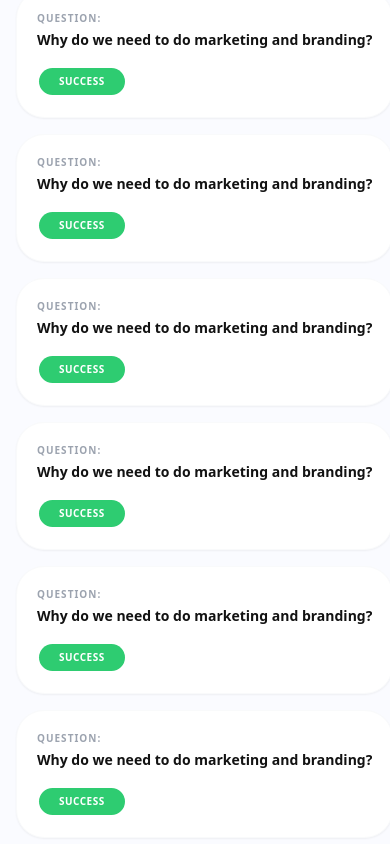
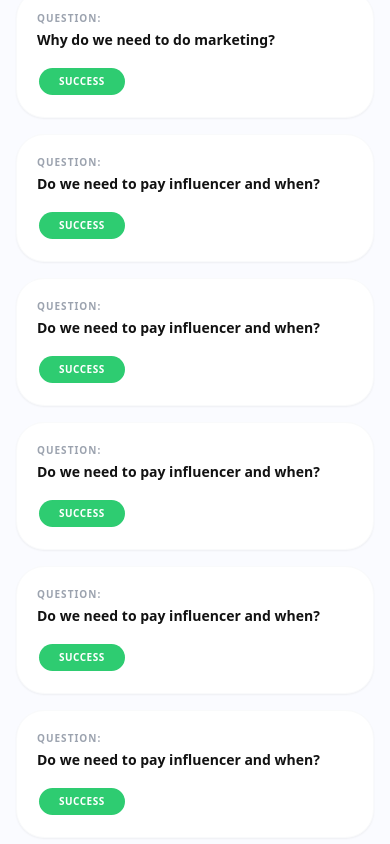
Before and after one commit to Liliang10/Web-AnggaCBT, a website: page raportDetailPassed.html in a window 390 px wide. Shown: the part 480-1324 px from the top of the page. Drawn offline with nearby package versions, Linux system fonts and the light colour scheme.

Commit message:
Update raportDetailPassed.html

```diff
--- a/raportDetailPassed.html
+++ b/raportDetailPassed.html
@@ -150,23 +150,89 @@
                 </div>
 
                 <div class="grid gap-4 mb-10">
-                    <template x-for="i in 6">
                     <div class="bg-white p-5 md:p-6 rounded-[28px] border border-gray-50 flex flex-col sm:flex-row sm:justify-between sm:items-center gap-4 shadow-sm hover:shadow-md transition-all">
                         <div class="min-w-0">
                             <p class="text-[10px] font-bold text-gray-400 uppercase tracking-widest mb-1">Question:</p>
-                                <p class="text-sm md:text-base font-bold text-[#121212] truncate sm:whitespace-normal">Why do we need to do marketing and branding?</p>
+                            <p class="text-sm md:text-base font-bold text-[#121212] truncate sm:whitespace-normal">Why do we need to do marketing?</p>
                         </div>
                         <div class="flex-shrink-0 self-start sm:self-center">
-                                <div class="border-[#2ECC71] p-0.5 rounded-full">
+                            <div class="p-0.5 rounded-full">
                                 <div class="bg-[#2ECC71] text-white px-5 py-1.5 rounded-full text-[10px] font-bold uppercase tracking-wider">
                                     Success
                                 </div>
                             </div>
                         </div>
                     </div>
-                    </template>
+
+                    <div class="bg-white p-5 md:p-6 rounded-[28px] border border-gray-50 flex flex-col sm:flex-row sm:justify-between sm:items-center gap-4 shadow-sm hover:shadow-md transition-all">
+                        <div class="min-w-0">
+                            <p class="text-[10px] font-bold text-gray-400 uppercase tracking-widest mb-1">Question:</p>
+                            <p class="text-sm md:text-base font-bold text-[#121212] truncate sm:whitespace-normal">Do we need to pay influencer and when?</p>
+                        </div>
+                        <div class="flex-shrink-0 self-start sm:self-center">
+                            <div class="p-0.5 rounded-full">
+                                <div class="bg-[#2ECC71] text-white px-5 py-1.5 rounded-full text-[10px] font-bold uppercase tracking-wider">
+                                    Success
+                                </div>
+                            </div>
+                        </div>
                     </div>
 
+                    <div class="bg-white p-5 md:p-6 rounded-[28px] border border-gray-50 flex flex-col sm:flex-row sm:justify-between sm:items-center gap-4 shadow-sm hover:shadow-md transition-all">
+                        <div class="min-w-0">
+                            <p class="text-[10px] font-bold text-gray-400 uppercase tracking-widest mb-1">Question:</p>
+                            <p class="text-sm md:text-base font-bold text-[#121212] truncate sm:whitespace-normal">Do we need to pay influencer and when?</p>
+                        </div>
+                        <div class="flex-shrink-0 self-start sm:self-center">
+                            <div class="p-0.5 rounded-full">
+                                <div class="bg-[#2ECC71] text-white px-5 py-1.5 rounded-full text-[10px] font-bold uppercase tracking-wider">
+                                    Success
+                                </div>
+                            </div>
+                        </div>
+                    </div>
+
+                    <div class="bg-white p-5 md:p-6 rounded-[28px] border border-gray-50 flex flex-col sm:flex-row sm:justify-between sm:items-center gap-4 shadow-sm hover:shadow-md transition-all">
+                        <div class="min-w-0">
+                            <p class="text-[10px] font-bold text-gray-400 uppercase tracking-widest mb-1">Question:</p>
+                            <p class="text-sm md:text-base font-bold text-[#121212] truncate sm:whitespace-normal">Do we need to pay influencer and when?</p>
+                        </div>
+                        <div class="flex-shrink-0 self-start sm:self-center">
+                            <div class="p-0.5 rounded-full">
+                                <div class="bg-[#2ECC71] text-white px-5 py-1.5 rounded-full text-[10px] font-bold uppercase tracking-wider">
+                                    Success
+                                </div>
+                            </div>
+                        </div>
+                    </div>
+
+                    <div class="bg-white p-5 md:p-6 rounded-[28px] border border-gray-50 flex flex-col sm:flex-row sm:justify-between sm:items-center gap-4 shadow-sm hover:shadow-md transition-all">
+                        <div class="min-w-0">
+                            <p class="text-[10px] font-bold text-gray-400 uppercase tracking-widest mb-1">Question:</p>
+                            <p class="text-sm md:text-base font-bold text-[#121212] truncate sm:whitespace-normal">Do we need to pay influencer and when?</p>
+                        </div>
+                        <div class="flex-shrink-0 self-start sm:self-center">
+                            <div class="p-0.5 rounded-full">
+                                <div class="bg-[#2ECC71] text-white px-5 py-1.5 rounded-full text-[10px] font-bold uppercase tracking-wider">
+                                    Success
+                                </div>
+                            </div>
+                        </div>
+                    </div>
+
+                    <div class="bg-white p-5 md:p-6 rounded-[28px] border border-gray-50 flex flex-col sm:flex-row sm:justify-between sm:items-center gap-4 shadow-sm hover:shadow-md transition-all">
+                        <div class="min-w-0">
+                            <p class="text-[10px] font-bold text-gray-400 uppercase tracking-widest mb-1">Question:</p>
+                            <p class="text-sm md:text-base font-bold text-[#121212] truncate sm:whitespace-normal">Do we need to pay influencer and when?</p>
+                        </div>
+                        <div class="flex-shrink-0 self-start sm:self-center">
+                            <div class="p-0.5 rounded-full">
+                                <div class="bg-[#2ECC71] text-white px-5 py-1.5 rounded-full text-[10px] font-bold uppercase tracking-wider">
+                                    Success
+                                </div>
+                            </div>
+                        </div>
+                    </div>
                 <div class="flex flex-col sm:flex-row items-center gap-4 pb-12">
                     <button class="w-full sm:w-auto bg-[#121212] text-white px-10 py-4 rounded-full font-bold text-sm shadow-xl shadow-gray-200 hover:scale-[1.02] transition-all active:scale-95">
                         Request Retake
```
Lines whose indentation alone changed are shown as unchanged.
